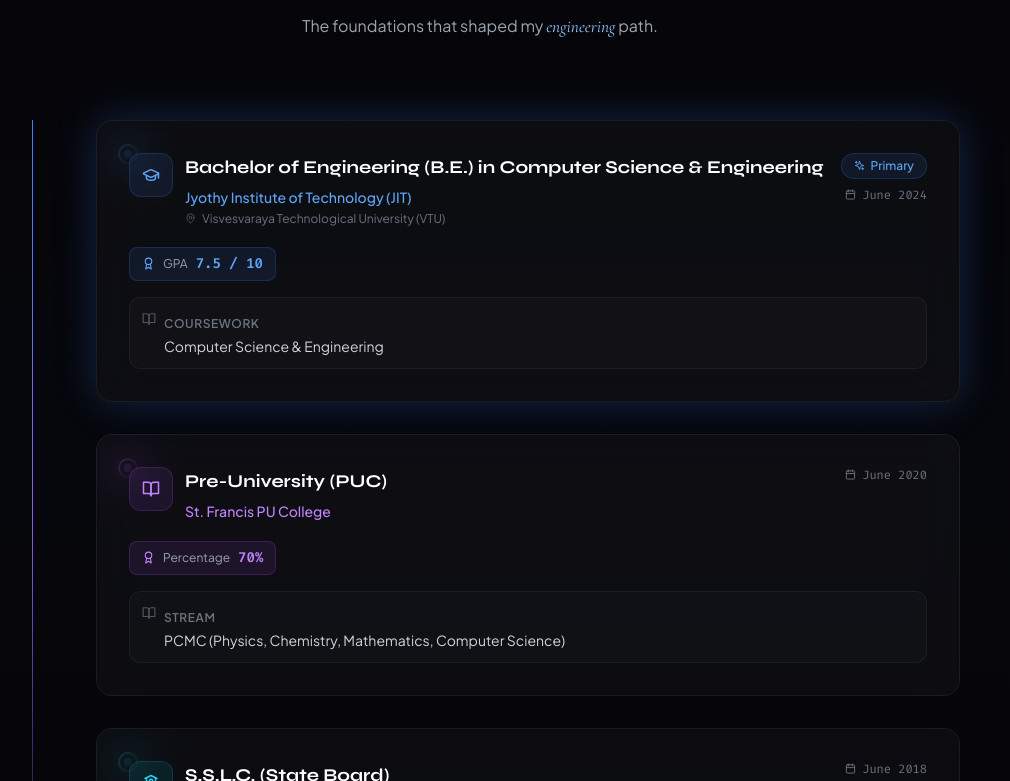
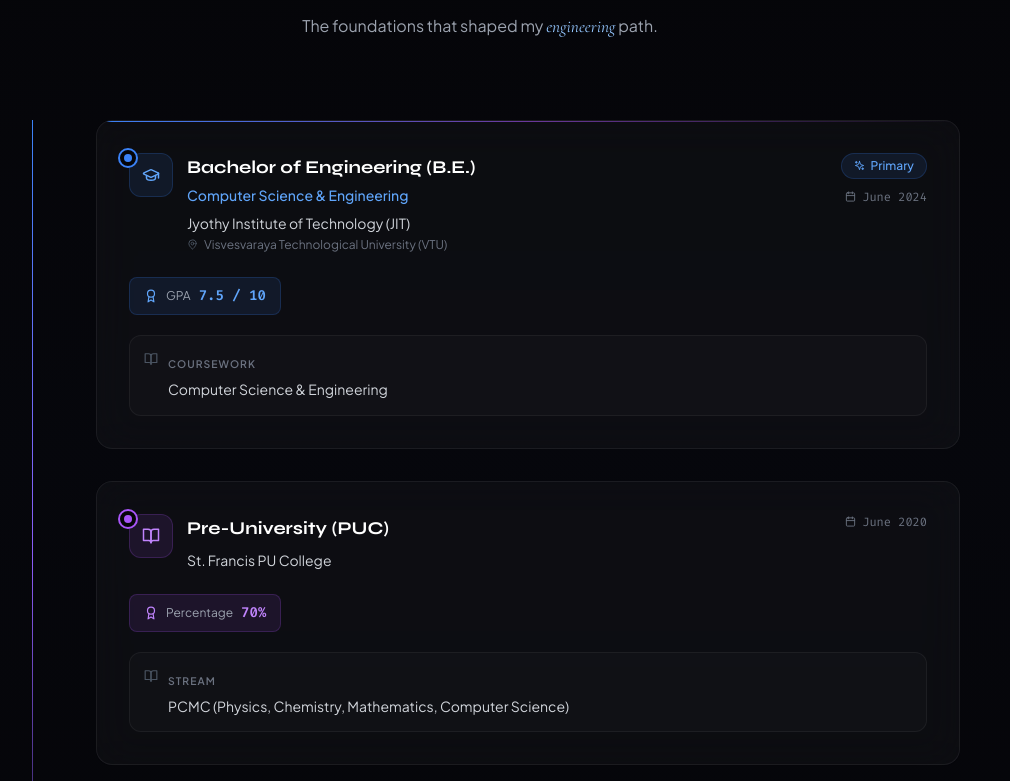
Before and after one commit to Sujan2332/Portfolio, a React (Vite) app: page / in a window 1280 px wide. Shown: the part 4259-5040 px from the top of the page, without its empty margins (160-1170 px from the left). Built offline with nearby package versions, Linux system fonts and the light colour scheme.

Commit message:
Refine Education section layout and hover

```diff
--- a/src/components/Education.tsx
+++ b/src/components/Education.tsx
@@ -3,6 +3,7 @@ import { GraduationCap, BookOpen, School, Calendar, Award, MapPin, Sparkles } fr
 type EducationEntry = {
   id: string;
   degree: string;
+  field?: string;
   institution: string;
   university?: string;
   graduation: string;
@@ -12,14 +13,14 @@ type EducationEntry = {
   stream?: string;
   icon: typeof GraduationCap;
   primary: boolean;
-  accent: string;
-  glow: string;
+  accent: 'blue' | 'purple' | 'cyan';
 };
 
 const education: EducationEntry[] = [
   {
     id: 'be',
-    degree: 'Bachelor of Engineering (B.E.) in Computer Science & Engineering',
+    degree: 'Bachelor of Engineering (B.E.)',
+    field: 'Computer Science & Engineering',
     institution: 'Jyothy Institute of Technology (JIT)',
     university: 'Visvesvaraya Technological University (VTU)',
     graduation: 'June 2024',
@@ -29,7 +30,6 @@ const education: EducationEntry[] = [
     icon: GraduationCap,
     primary: true,
     accent: 'blue',
-    glow: 'rgba(59,130,246,0.25)',
   },
   {
     id: 'puc',
@@ -42,7 +42,6 @@ const education: EducationEntry[] = [
     icon: BookOpen,
     primary: false,
     accent: 'purple',
-    glow: 'rgba(139,92,246,0.22)',
   },
   {
     id: 'sslc',
@@ -54,17 +53,17 @@ const education: EducationEntry[] = [
     icon: School,
     primary: false,
     accent: 'cyan',
-    glow: 'rgba(6,182,212,0.22)',
   },
 ];
 
-const accentMap: Record<string, { text: string; bg: string; border: string; dot: string; ring: string }> = {
+const accentMap: Record<string, { text: string; bg: string; border: string; dot: string; ring: string; line: string }> = {
   blue: {
     text: 'text-blue-400',
     bg: 'bg-blue-500/10',
     border: 'border-blue-500/20',
     dot: 'bg-blue-500',
     ring: 'border-blue-500',
+    line: 'from-blue-500 to-blue-500/0',
   },
   purple: {
     text: 'text-purple-400',
@@ -72,6 +71,7 @@ const accentMap: Record<string, { text: string; bg: string; border: string; dot:
     border: 'border-purple-500/20',
     dot: 'bg-purple-500',
     ring: 'border-purple-500',
+    line: 'from-purple-500 to-purple-500/0',
   },
   cyan: {
     text: 'text-cyan-400',
@@ -79,6 +79,7 @@ const accentMap: Record<string, { text: string; bg: string; border: string; dot:
     border: 'border-cyan-500/20',
     dot: 'bg-cyan-500',
     ring: 'border-cyan-500',
+    line: 'from-cyan-500 to-cyan-500/0',
   },
 };
 
@@ -110,45 +111,48 @@ export default function Education() {
           {/* Vertical line */}
           <div className="absolute left-6 md:left-8 top-0 bottom-0 w-px timeline-line" />
 
-          <div className="pl-16 md:pl-24 space-y-8">
+          <div className="pl-16 md:pl-24 space-y-6 md:space-y-8">
             {education.map((entry, i) => {
               const Icon = entry.icon;
               const a = accentMap[entry.accent];
               return (
-                <div
-                  key={entry.id}
-                  className="reveal"
-                  data-delay={i * 120}
-                >
+                <div key={entry.id} className="reveal" data-delay={i * 120}>
                   {/* Timeline dot */}
                   <div
-                    className={`absolute w-5 h-5 rounded-full border-2 ${a.ring} bg-[#050508] flex items-center justify-center`}
-                    style={{ left: '1.375rem', top: '1.5rem' }}
+                    className={`absolute w-5 h-5 rounded-full border-2 ${a.ring} bg-[#050508] flex items-center justify-center z-10`}
+                    style={{ left: '1.375rem', top: '1.75rem' }}
                   >
                     <div className={`w-2 h-2 rounded-full ${a.dot}`} />
                   </div>
 
                   {/* Card */}
                   <div
-                    className={`glass spotlight-card card-3d rounded-2xl p-6 md:p-8 border border-white/5 hover:${a.border} transition-all duration-300 ${
-                      entry.primary ? 'gradient-border' : ''
+                    className={`group relative glass rounded-2xl p-6 md:p-8 border border-white/5 transition-all duration-500 ease-out hover:-translate-y-1 hover:border-white/10 hover:shadow-[0_20px_50px_rgba(0,0,0,0.4)] ${
+                      entry.primary ? 'overflow-hidden' : ''
                     }`}
-                    style={entry.primary ? { boxShadow: `0 0 40px ${entry.glow}` } : undefined}
                   >
+                    {/* Primary accent line (top) */}
+                    {entry.primary && (
+                      <div className="absolute top-0 left-0 right-0 h-px bg-gradient-to-r from-blue-500 via-purple-500/60 to-transparent" />
+                    )}
+
                     {/* Header row */}
-                    <div className="flex flex-wrap items-start justify-between gap-4 mb-5">
-                      <div className="flex items-start gap-3">
+                    <div className="flex flex-wrap items-start justify-between gap-4 mb-6">
+                      <div className="flex items-start gap-3.5">
                         <div
-                          className={`w-11 h-11 rounded-xl flex items-center justify-center shrink-0 ${a.bg} border ${a.border}`}
+                          className={`w-11 h-11 rounded-xl flex items-center justify-center shrink-0 ${a.bg} border ${a.border} transition-transform duration-500 group-hover:scale-105`}
                         >
                           <Icon size={18} className={a.text} />
                         </div>
                         <div>
-                          <h3 className="text-base md:text-lg font-bold text-white leading-snug">
+                          <h3 className="text-base md:text-lg font-bold text-white leading-tight">
                             {entry.degree}
                           </h3>
-                          <div className="flex items-center gap-2 mt-1.5">
-                            <span className={`font-medium text-sm ${a.text}`}>{entry.institution}</span>
+                          {entry.field && (
+                            <p className={`text-sm font-medium mt-1 ${a.text}`}>{entry.field}</p>
+                          )}
+                          <div className="flex items-center gap-2 mt-2">
+                            <span className="text-sm text-gray-300">{entry.institution}</span>
                           </div>
                           {entry.university && (
                             <div className="flex items-center gap-1.5 mt-1">
@@ -159,7 +163,7 @@ export default function Education() {
                         </div>
                       </div>
 
-                      <div className="flex flex-col items-end gap-2">
+                      <div className="flex flex-col items-end gap-2.5">
                         {entry.primary && (
                           <div className="flex items-center gap-1.5 px-3 py-1 rounded-full bg-blue-500/10 border border-blue-500/20 text-blue-400 text-xs font-medium">
                             <Sparkles size={11} />
@@ -173,31 +177,26 @@ export default function Education() {
                       </div>
                     </div>
 
-                    {/* Score + details */}
-                    <div className="flex flex-wrap items-center gap-3 mb-4">
-                      <div className={`flex items-center gap-2 px-3 py-1.5 rounded-lg ${a.bg} border ${a.border}`}>
-                        <Award size={13} className={a.text} />
+                    {/* Score badge */}
+                    <div className="flex flex-wrap items-center gap-3 mb-5">
+                      <div className={`flex items-center gap-2 px-3.5 py-2 rounded-lg ${a.bg} border ${a.border}`}>
+                        <Award size={14} className={a.text} />
                         <span className="text-xs text-gray-400">{entry.scoreLabel}</span>
                         <span className={`text-sm font-bold font-mono ${a.text}`}>{entry.scoreValue}</span>
                       </div>
                     </div>
 
-                    {entry.coursework && (
-                      <div className="flex items-start gap-2 p-3 rounded-xl bg-white/[0.02] border border-white/5">
+                    {/* Coursework / Stream */}
+                    {(entry.coursework || entry.stream) && (
+                      <div className="flex items-start gap-2.5 p-3.5 rounded-xl bg-white/[0.02] border border-white/5">
                         <BookOpen size={14} className="shrink-0 mt-0.5 text-gray-600" />
                         <div>
-                          <span className="text-xs font-semibold text-gray-500 uppercase tracking-wider">Coursework</span>
-                          <p className="text-sm text-gray-300 mt-0.5">{entry.coursework}</p>
-                        </div>
-                      </div>
-                    )}
-
-                    {entry.stream && (
-                      <div className="flex items-start gap-2 p-3 rounded-xl bg-white/[0.02] border border-white/5">
-                        <BookOpen size={14} className="shrink-0 mt-0.5 text-gray-600" />
-                        <div>
-                          <span className="text-xs font-semibold text-gray-500 uppercase tracking-wider">Stream</span>
-                          <p className="text-sm text-gray-300 mt-0.5">{entry.stream}</p>
+                          <span className="text-[0.65rem] font-semibold text-gray-500 uppercase tracking-widest">
+                            {entry.coursework ? 'Coursework' : 'Stream'}
+                          </span>
+                          <p className="text-sm text-gray-300 mt-1 leading-relaxed">
+                            {entry.coursework || entry.stream}
+                          </p>
                         </div>
                       </div>
                     )}
```
